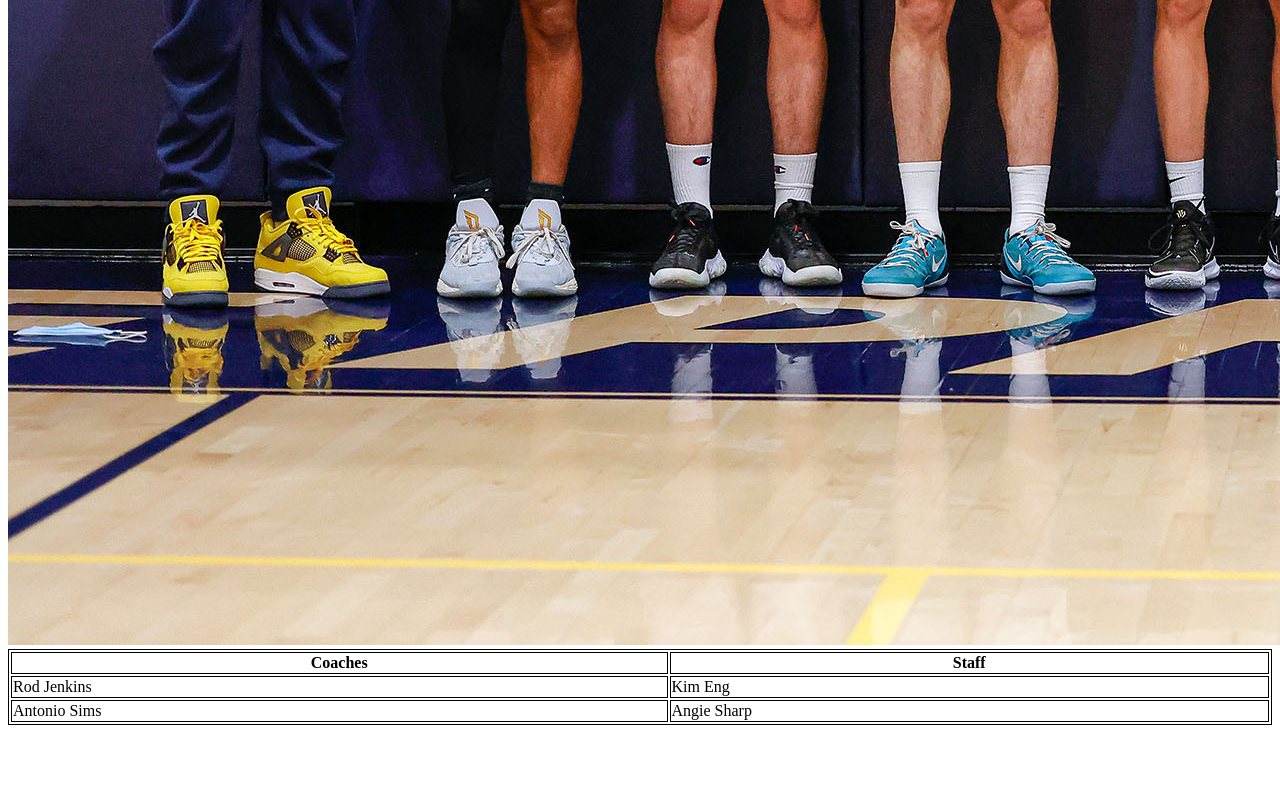
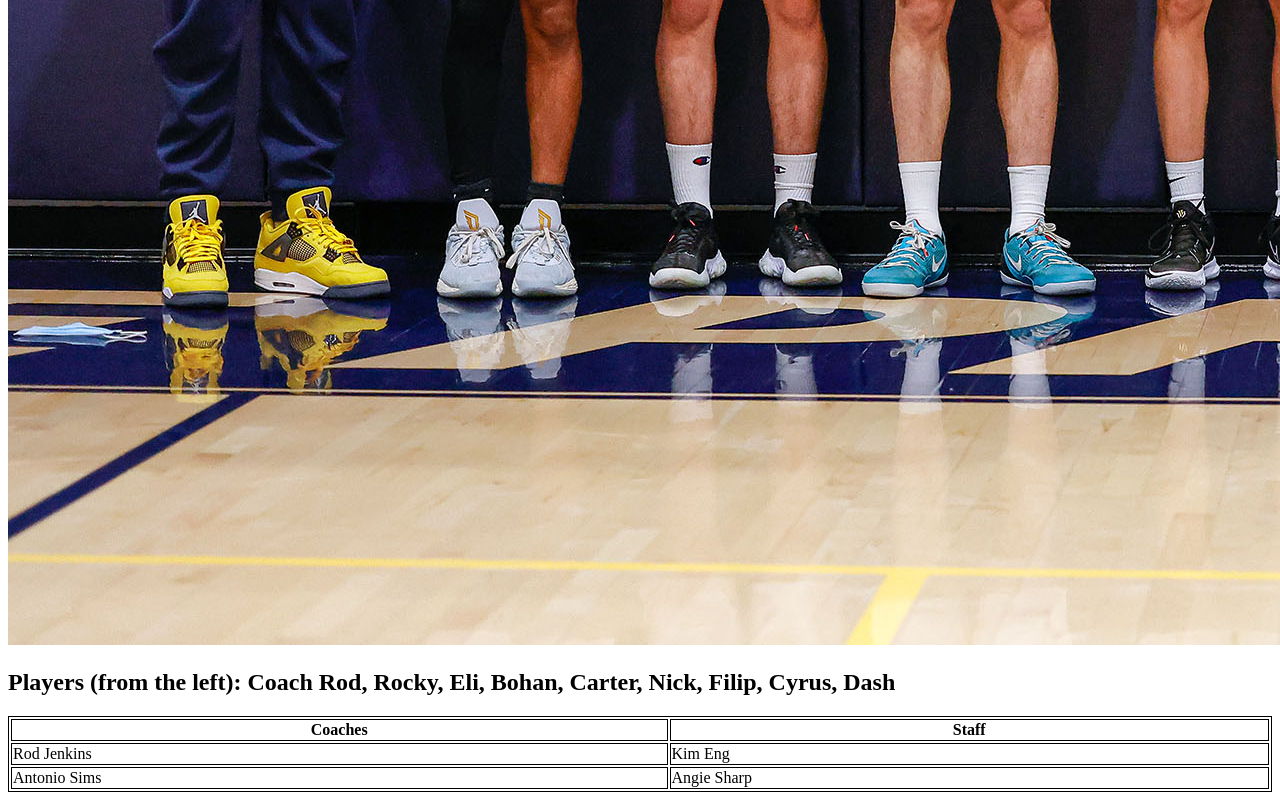
Before and after one commit to dsedway/dsedway.github.io, a plain HTML site: page favorite_things/index.html in a window 1280 px wide. Shown: the part 1300-2100 px from the top of the page. Before the commit the page ends 2033 px from the top, so only its background shows below. Drawn offline with Linux system fonts and the light colour scheme.

Commit message:
final commit

```diff
--- a/favorite_things/index.html
+++ b/favorite_things/index.html
@@ -29,7 +29,7 @@
     </ul>
     <a href="https://eastsideprepeagles.org/teams/3435452/boys/basketball" target="_blank">Eatside Prep Basketball</a>
     <img src="images/varsity.jpg" alt="2022 boys varsity">
-
+    <h2>Players (from the left): Coach Rod, Rocky, Eli, Bohan, Carter, Nick, Filip, Cyrus, Dash</h2>
     <style>
         table,
         th,
```
